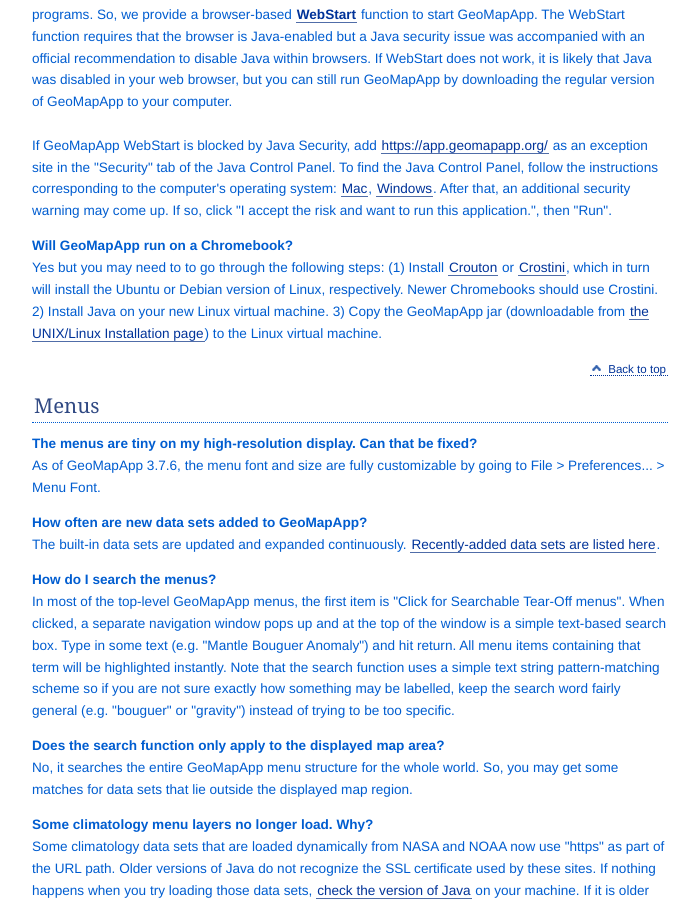
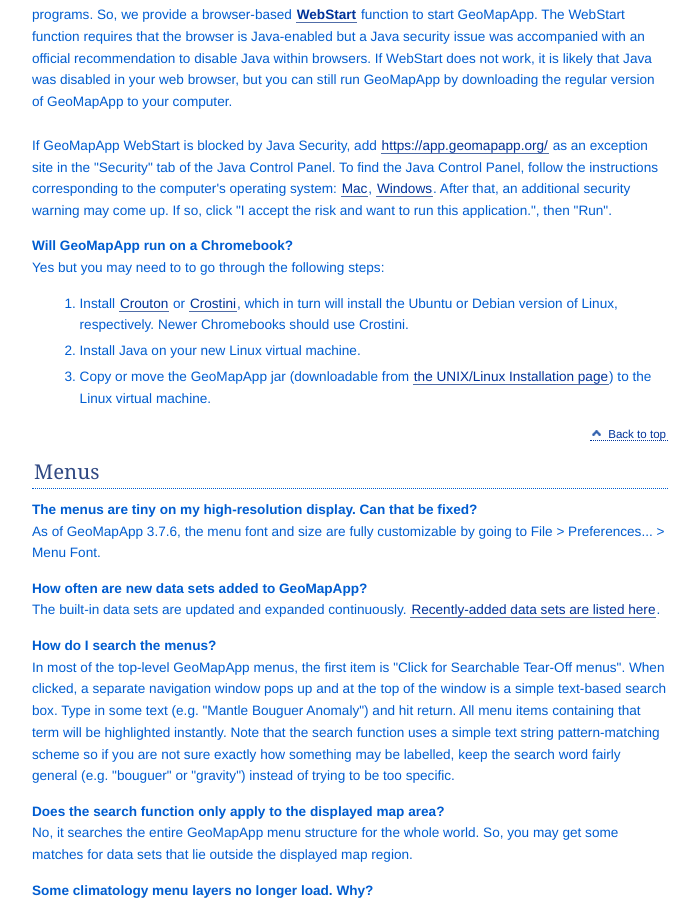
Before and after one commit to mgds/www.geomapapp.org, a Jekyll site: the page built from FAQ.html, in a window 1280 px wide and 900 px high, scrolled down 3522 px. Shown: the whole window, without its empty margins (392-1091 px from the left). Built offline with Jekyll 4.4.1, drawn with Linux system fonts in a browser that asks for light colours.

Commit message:
Updated the Chromebook instructions

```diff
--- a/FAQ.html
+++ b/FAQ.html
@@ -233,11 +233,12 @@
 			</p>
 
 			<p id="chromebook"> <b>Will GeoMapApp run on a Chromebook?</b> <br />
-			Yes but you may need to to go through the following steps:
-			(1) Install <a href="http://www.androidauthority.com/crouton-turn-your-chromebook-into-far-more-than-a-glorified-web-browser-663044/">Crouton</a> or <a href="https://support.google.com/chromebook/answer/9145439?hl=en">Crostini</a>,
-			which in turn will install the Ubuntu or Debian version of Linux, respectively. Newer Chromebooks should use Crostini.
-			2) Install Java on your new Linux virtual machine.
-			3) Copy the GeoMapApp jar (downloadable from <a href="UnixInstall.html">the UNIX/Linux Installation page</a>) to the Linux virtual machine.
+			Yes but you may need to to go through the following steps: <ol style="list-style-type: decimal">
+			<li> Install <a href="http://www.androidauthority.com/crouton-turn-your-chromebook-into-far-more-than-a-glorified-web-browser-663044/">Crouton</a> or <a href="https://support.google.com/chromebook/answer/9145439?hl=en">Crostini</a>,
+			which in turn will install the Ubuntu or Debian version of Linux, respectively. Newer Chromebooks should use Crostini.</li>
+			<li>Install Java on your new Linux virtual machine. </li>
+			<li>Copy or move the GeoMapApp jar (downloadable from <a href="UnixInstall.html">the UNIX/Linux Installation page</a>) to the Linux virtual machine.</li>
+			</ol>
 			</p>
 
 		<p style="text-align: right;"><a class="top" href="#top">Back to top</a></p>
```
